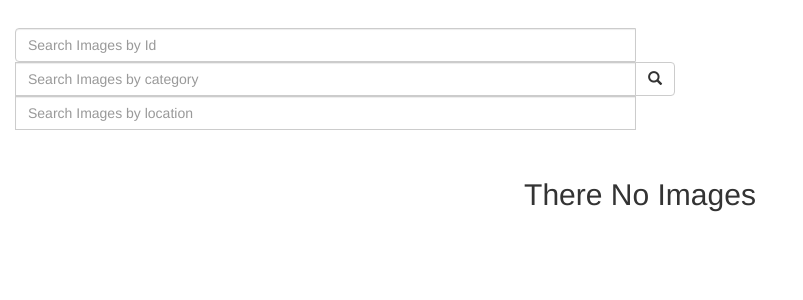
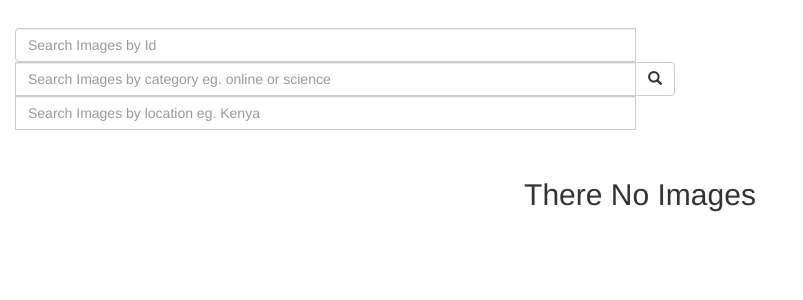
Before and after one commit to eliki-hue/eliki-gallery, a Django app: page / in a window 1280 px wide. Shown: the part 52-352 px from the top of the page, without its empty margins (0-803 px from the left). Run offline with Django 4.2, Linux system fonts and the light colour scheme; data that the repository does not hold is empty; some libraries are stand-ins or nearby versions.

Commit message:
added more information in the placeholders

```diff
--- a/myGallery/templates/base.html
+++ b/myGallery/templates/base.html
@@ -25,8 +25,8 @@
 
         <div class="input-group">
           <input type="text" class="form-control" placeholder="Search Images by Id" name="image_id">
-          <input type="text" class="form-control" placeholder="Search Images by category" name="image_category">
-          <input type="text" class="form-control" placeholder="Search Images by location" name="image_location">
+          <input type="text" class="form-control" placeholder="Search Images by category eg. online or science" name="image_category">
+          <input type="text" class="form-control" placeholder="Search Images by location eg. Kenya" name="image_location">
           <div class="input-group-btn">
             <button class="btn btn-default" type="submit">  <i class="glyphicon glyphicon-search"></i></button>
           </div>
```
